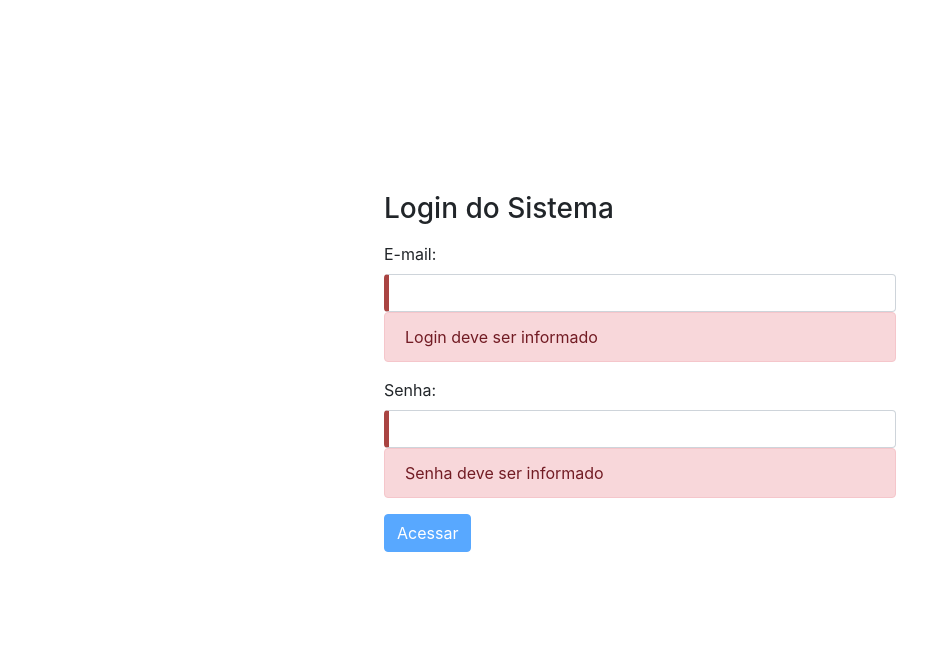
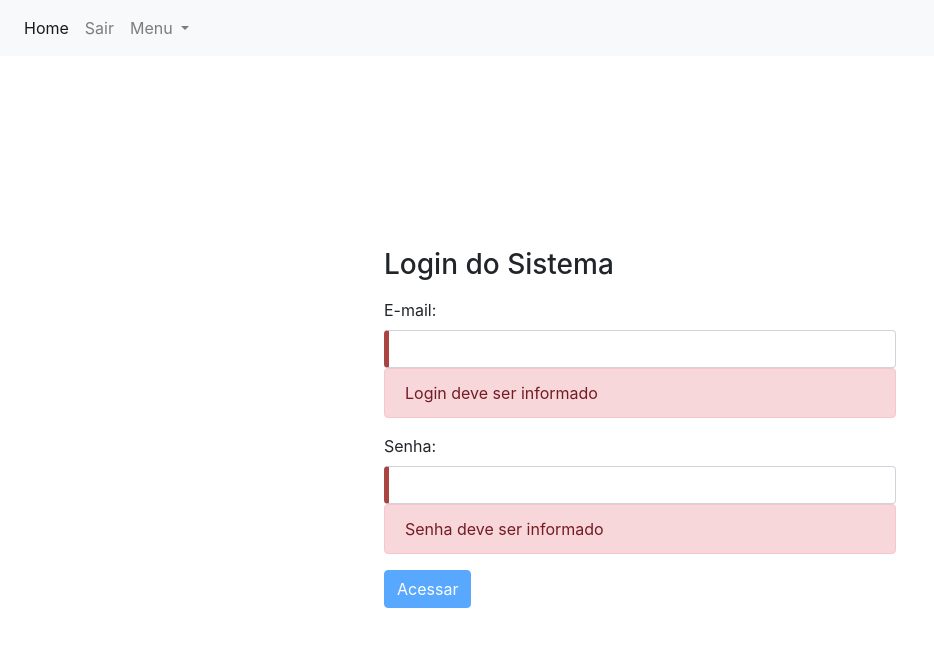
Before and after one commit to rochaskingdom/angular-rest-web, an Angular app: page /login in a window 1280 px wide. Shown: the top 646 px of the page, without its empty margins (0-934 px from the left). Built offline with nearby package versions, Linux system fonts and the light colour scheme.

Commit message:
Criando a Barra de Menu

```diff
--- a/src/app/app.component.html
+++ b/src/app/app.component.html
@@ -1 +1,29 @@
+<div id="page-content-wrapper">
+  <nav class="navbar navbar-expand-lg navbar-light bg-light">
+
+    <div class="collapse navbar-collapse" id="navbarSupportedContent">
+      <ul class="navbar-nav mr-auto">
+        <li class="nav-item active">
+          <a class="nav-link" [routerLink]="['/home']">Home</a>
+        </li>
+        <li class="nav-item">
+          <a class="nav-link" (click)="sair()">Sair</a>
+        </li>
+        <li class="nav-item dropdown">
+          <a class="nav-link dropdown-toggle" href="#" id="navbarDropdown" role="button" data-toggle="dropdown"
+             aria-haspopup="true" aria-expanded="false">
+            Menu
+          </a>
+          <div class="dropdown-menu" aria-labelledby="navbarDropdown">
+            <a class="dropdown-item" href="#">Link 1</a>
+            <a class="dropdown-item" href="#">Link 2</a>
+            <div class="dropdown-divider"></div>
+            <a class="dropdown-item" href="#">Link 3</a>
+          </div>
+        </li>
+      </ul>
+    </div>
+  </nav>
+</div>
+
 <router-outlet></router-outlet>
--- a/src/app/app.component.ts
+++ b/src/app/app.component.ts
@@ -1,10 +1,27 @@
-import {Component} from '@angular/core';
+import {Component, OnInit} from '@angular/core';
+import {Router} from '@angular/router';
 
 @Component({
   selector: 'app-root',
   templateUrl: './app.component.html',
   styleUrls: ['./app.component.css']
 })
-export class AppComponent {
+export class AppComponent implements OnInit {
+
   title = 'angular-rest-web';
+
+  constructor(private router: Router) {
+  }
+
+  ngOnInit(): void {
+
+    if (localStorage.getItem('token') == null) {
+      this.router.navigate(['login']);
+    }
+  }
+
+  public sair() {
+    localStorage.clear();
+    this.router.navigate(['login']);
+  }
 }
```
